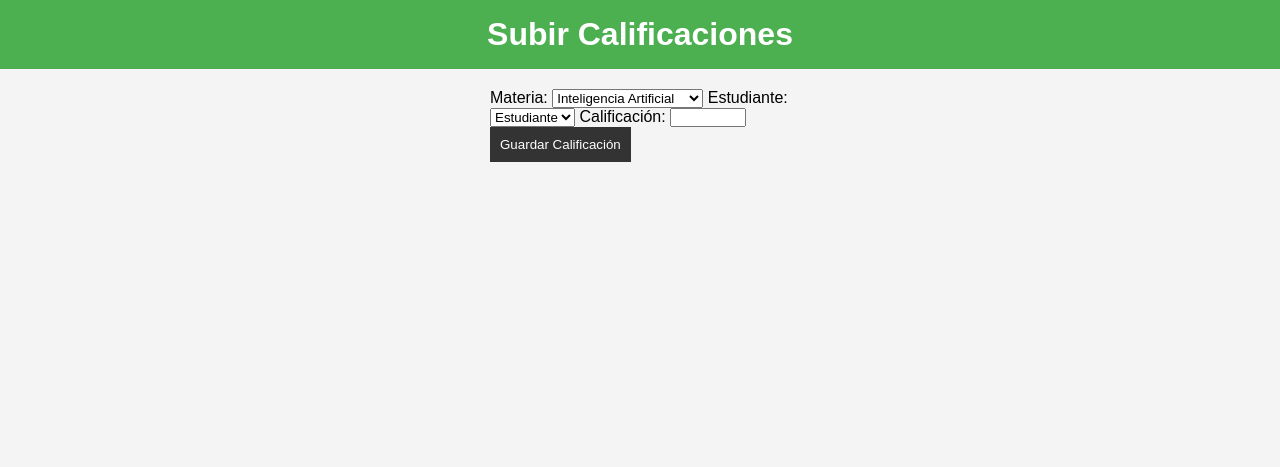
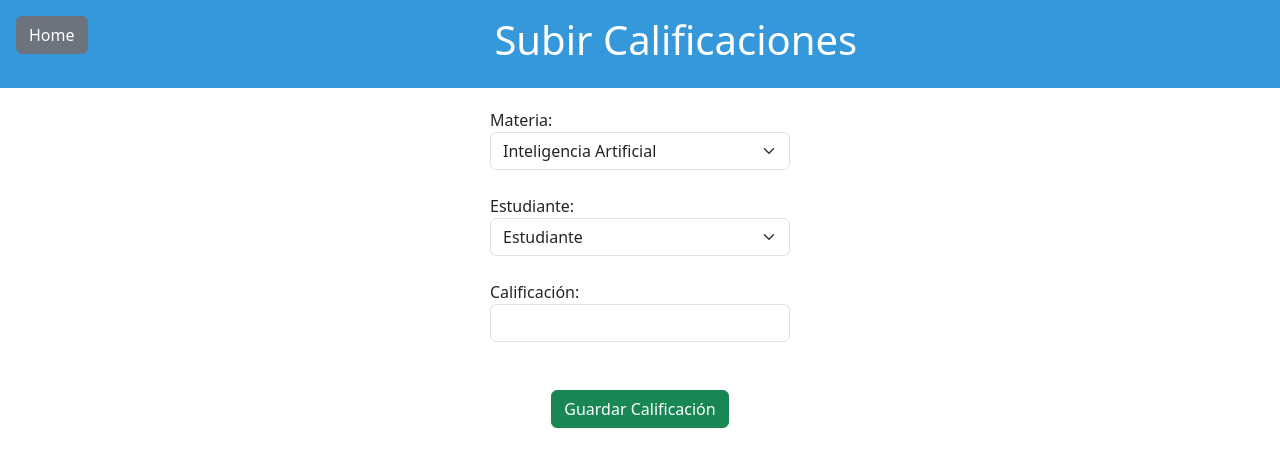
Before and after one commit to EXTRANFUNEDGAR/ControlEscolar, a PHP site: page /subir_calificaciones.html in a window 1280 px wide. Shown: the top 467 px of the page. Run offline with PHP 8.4, Linux system fonts and the light colour scheme; data comes from the database, SQL or seed files in the repository.

Commit message:
subir calificaciones

```diff
--- a/src/css/styles.css
+++ b/src/css/styles.css
@@ -97,7 +97,7 @@ body {
 }
 
 header {
-    background-color: #4CAF50;
+    background-color: #3498db;
     color: white;
     text-align: center;
     padding: 1rem;
--- a/subir_calificaciones.html
+++ b/subir_calificaciones.html
@@ -4,29 +4,34 @@
     <meta charset="UTF-8">
     <meta name="viewport" content="width=device-width, initial-scale=1.0">
     <title>Subir Calificaciones</title>
-    <link rel="stylesheet" href="styles.css">
+    <link rel="stylesheet" href="./src/css/styles.css">
+    <link href="https://cdn.jsdelivr.net/npm/bootstrap@5.3.3/dist/css/bootstrap.min.css" rel="stylesheet" integrity="sha384-QWTKZyjpPEjISv5WaRU9OFeRpok6YctnYmDr5pNlyT2bRjXh0JMhjY6hW+ALEwIH" crossorigin="anonymous">
 </head>
 <body>
     <header>
+        <a href="dashboard.html" class="btn btn-secondary" style="float: left;">Home</a>
         <h1>Subir Calificaciones</h1>
     </header>
     <main>
         <form action="php/guardar_calificacion.php" method="POST">
             <label for="materia">Materia:</label>
-            <select name="id_materia" id="materia" required>
+            <select class="form-select" name="id_materia" id="materia" required>
                 <option value="">Seleccione una materia</option>
                 <!-- Las opciones se cargarán dinámicamente -->
             </select>
-
+            <br>
             <label for="estudiante">Estudiante:</label>
-            <select name="id_estudiante" id="estudiante" required>
+            <select class="form-select" name="id_estudiante" id="estudiante" required>
                 <!-- Opciones cargadas dinámicamente -->
             </select>
-
+            <br>
             <label for="calificacion">Calificación:</label>
-            <input type="number" name="calificacion" id="calificacion" step="0.01" min="0" max="10" required>
-
-            <button type="submit">Guardar Calificación</button>
+            <input class="form-control" type="number" name="calificacion" id="calificacion" step="0.01" min="0" max="10" required>
+            <br>
+            <br>
+            <center>
+            <button type="submit" class="btn btn-success">Guardar Calificación</button>
+        </center>
         </form>
     </main>
     <script src="js/cargar_datos.js" defer></script>
```
